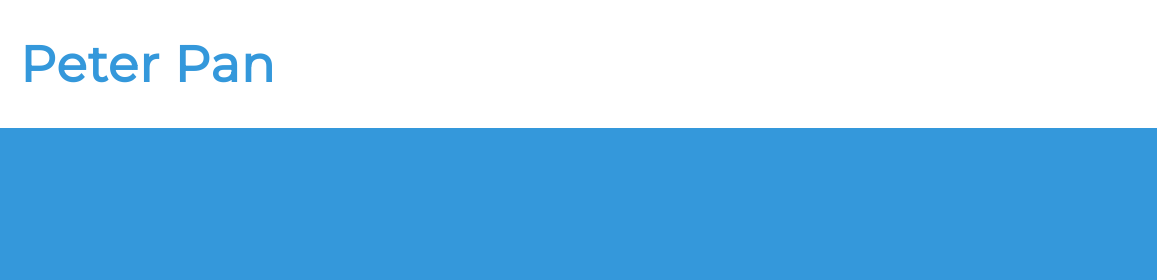
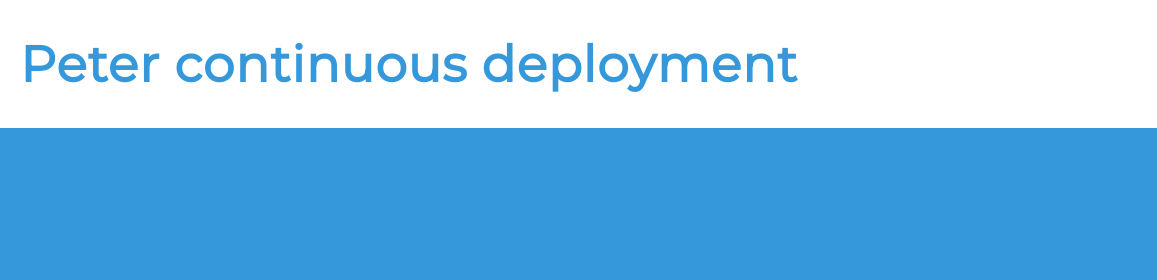
Before and after one commit to PanharithChhum/portfolio, a plain HTML site: page index.html in a window 1280 px wide. Shown: the top 280 px of the page, 0-1157 px from the left. Drawn offline with Linux system fonts and the light colour scheme.

Commit message:
testing instant deployment

```diff
--- a/index.html
+++ b/index.html
@@ -15,7 +15,7 @@
     <main class="overflow--auto">
       <h1 class="color--skyBlue section__heading--largest">
         <!--Your name goes here -->
-        Peter Pan
+        Peter continuous deployment
       </h1>
 
       <ul class="section--social">
```
